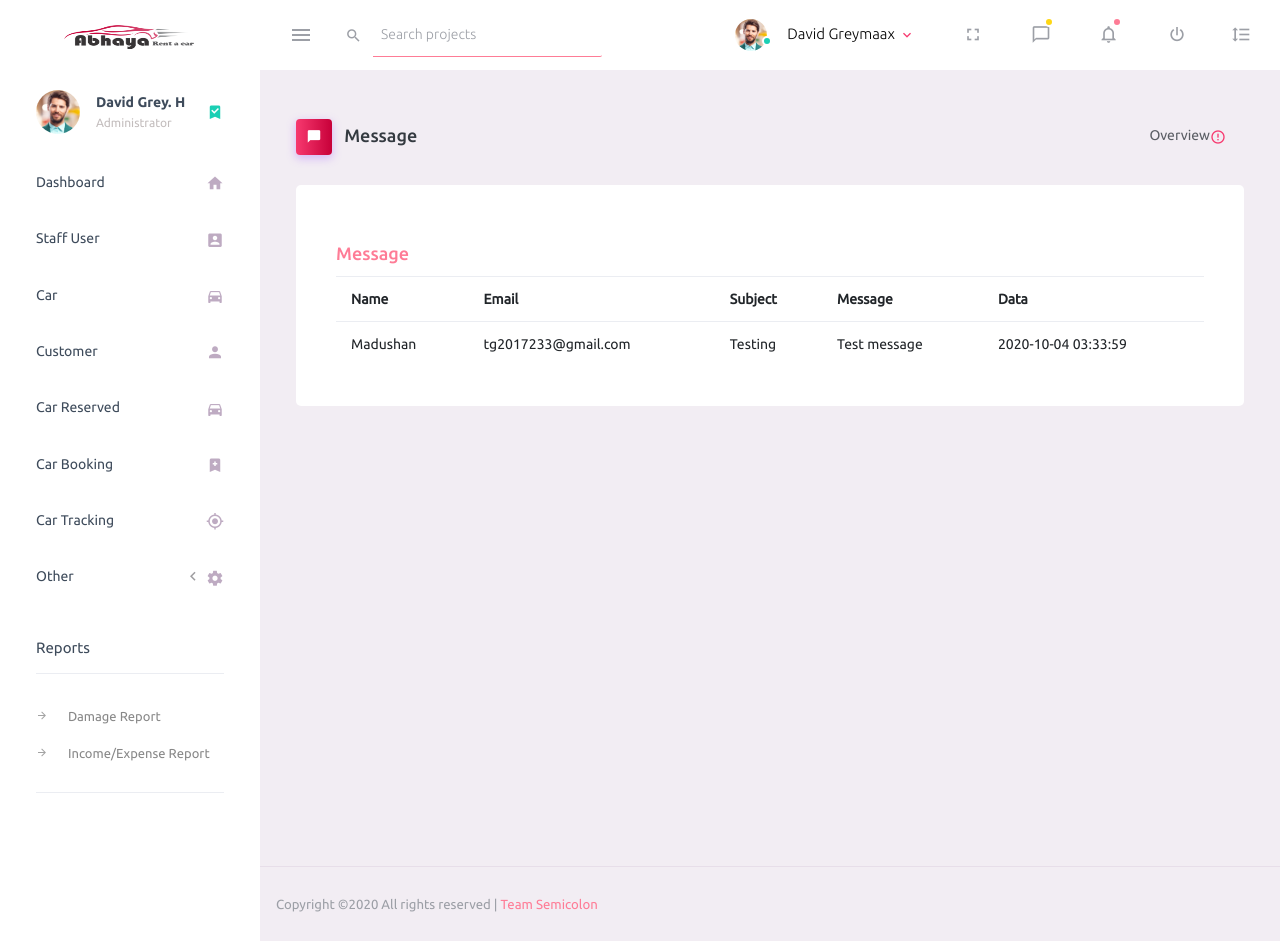
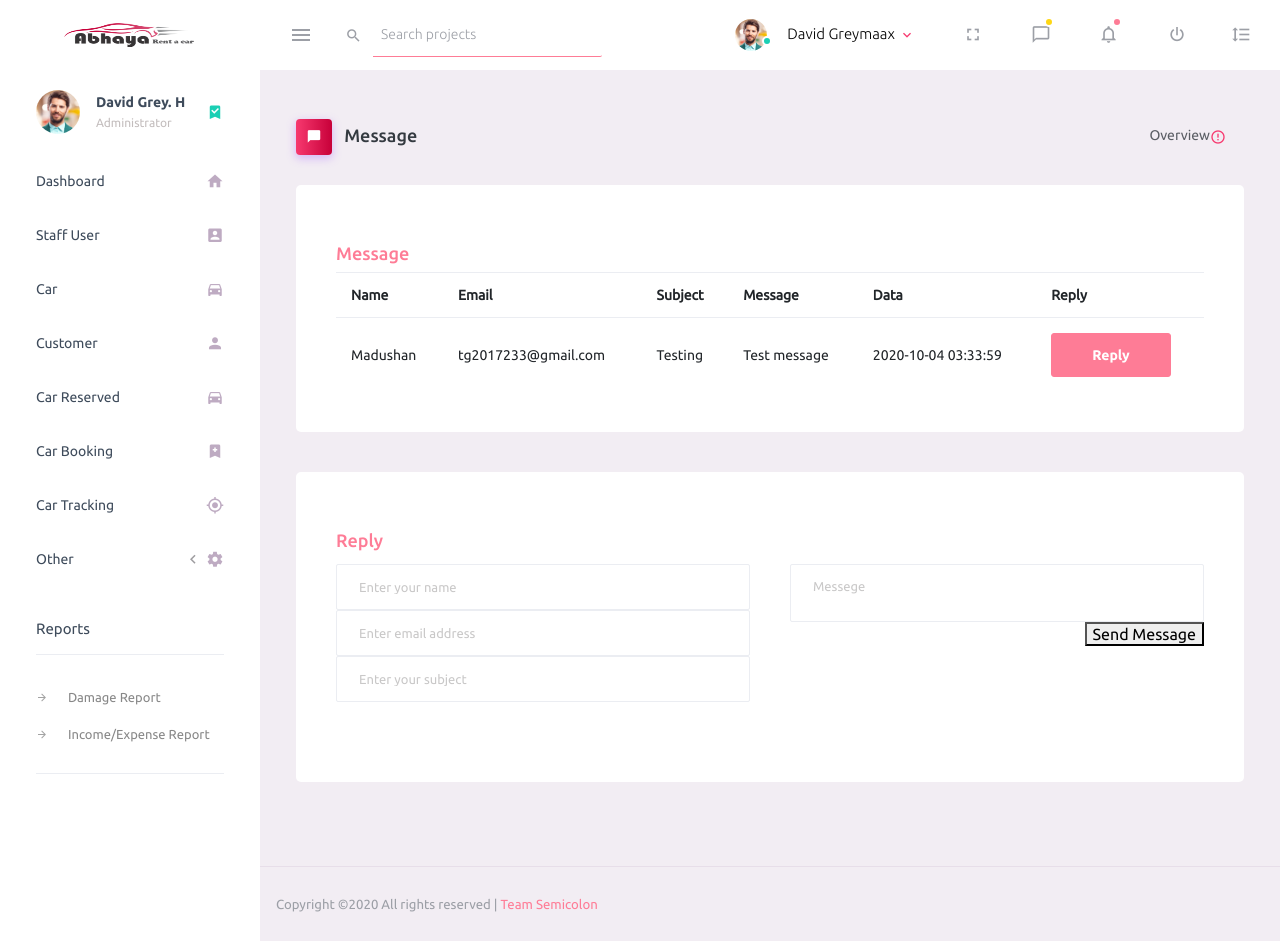
Before and after one commit to MadushanSandaru1/CRMS, a CodeIgniter app: page /database/index.php/home/crms_message in a window 1280 px wide. Run offline with CodeIgniter, Linux system fonts and the light colour scheme; data comes from the database, SQL or seed files in the repository.

Commit message:
msg page edit

```diff
--- a/application/controllers/Home.php
+++ b/application/controllers/Home.php
@@ -82,10 +82,10 @@ class Home extends CI_Controller {
     //crms dashboard page
     public function crms_dash()
     {
-        $this->load->model("Customer_message");
-        $data["fetch_data"]=$this->Customer_message->getCustomMessage_header();
-        $this->load->view('crms_dashboard',$data);
-//        $this->load->view('crms_dashboard');
+        $this->load->view('crms_dashboard');
+//        $this->load->model("Customer_message");
+//        $data["fetch_data"]=$this->Customer_message->getCustomMessage_header();
+//        $this->load->view('crms_dashboard',$data);
     }
 
     //crms staff user page
--- a/application/views/crms_message.php
+++ b/application/views/crms_message.php
@@ -1,3 +1,8 @@
+<html>
+    <head>
+
+    </head>
+    <body>
     <?php require_once 'crms_header.php';?>
     <div class="content-wrapper">
         <!--div class="row" id="proBanner">
@@ -26,21 +31,11 @@
         </div>
 
         <div class="row">
-            <div class="col-lg-12 grid-margin stretch-card">
+            <div class="col-md-12 grid-margin stretch-card">
                 <div class="card">
                     <div class="card-body">
-                        <?php
-                                if($this->session->flashdata('damage_status'))
-                                {
-                        ?>
-                                <div class="alert alert-success">
-                                    <?php echo $this->session->flashdata('damage_status'); ?>
-                                </div>
-                        <?php
-                                }
-                        ?>
                         <br>
-                        <h4 class="card-title text-danger">Message</h4>
+                        <h4 class=" text-danger">Message</h4>
                         <!--<p class="card-description"> Add class <code>.table</code></p>-->
 
                         <div>
@@ -51,6 +46,7 @@
                                     <th>Subject</th>
                                     <th>Message</th>
                                     <th>Data</th>
+                                    <th>Reply</th>
                                 </tr>
                                 <?php
                                 foreach($fetch_data->result() as $row){
@@ -61,6 +57,7 @@
                                         <td><?php echo $row->subject;?></td>
                                         <td><?php echo $row->message;?></td>
                                         <td><?php echo $row->received_time;?></td>
+                                        <td><button class="btn btn-danger">Reply</button></td>
                                     </tr>
                                     <?php
                                 }
@@ -72,6 +69,47 @@
             </div>
         </div>
 
+<!--Reply section-->
+        <div class="row">
+            <div class="col-md-12 grid-margin stretch-card">
+                <div class="card">
+                    <div class="card-body">
+                        <br>
+                        <h4 class="card-title text-danger">Reply</h4>
+                        <!--<p class="card-description"> Add class <code>.table</code></p>-->
+                        <?php echo form_open('Contact/customer_message'); ?>
+
+                        <form class="form-area " id="myForm" method="post" class="contact-form text-right">
+                            <div class="row">
+                                <div class="col-lg-6 form-group">
+                                    <input name="message_name" placeholder="Enter your name" onfocus="this.placeholder = ''" onblur="this.placeholder = 'Enter your name'" class="common-input mb-20 form-control" type="text">
+
+                                    <input name="message_email" placeholder="Enter email address" pattern="[A-Za-z0-9._%+-]+@[A-Za-z0-9.-]+\.[A-Za-z]{1,63}$" onfocus="this.placeholder = ''" onblur="this.placeholder = 'Enter email address'" class="common-input mb-20 form-control" type="email">
+
+                                    <input name="message_subject" placeholder="Enter your subject" onfocus="this.placeholder = ''" onblur="this.placeholder = 'Enter your subject'" class="common-input mb-20 form-control" type="text">
+                                    <div class="mt-20 alert-msg" style="text-align: left;"></div>
+                                </div>
+                                <div class="col-lg-6 form-group">
+                                    <textarea class="common-textarea form-control" name="message_content" placeholder="Messege" onfocus="this.placeholder = ''" onblur="this.placeholder = 'Messege'"></textarea>
+                                    <button type="submit" class="primary-btn mt-20" style="float: right;">Send Message</button>
+                                </div>
+
+                            </div>
+                        </form>
+
+                        <?php echo form_close(); ?>
+                        <div class="text-danger">
+                            <?php echo validation_errors(); ?>
+                        </div>
+
+                    </div>
+                </div>
+            </div>
+        </div>
+<!--End of Reply section-->
+
     </div>
     <!-- content-wrapper ends -->
     <?php require_once 'crms_footer.php';?>
+    </body>
+</html>
```
Also changed, not shown: assets/css/bootstrap.css. Lines whose indentation alone changed are shown as unchanged.
